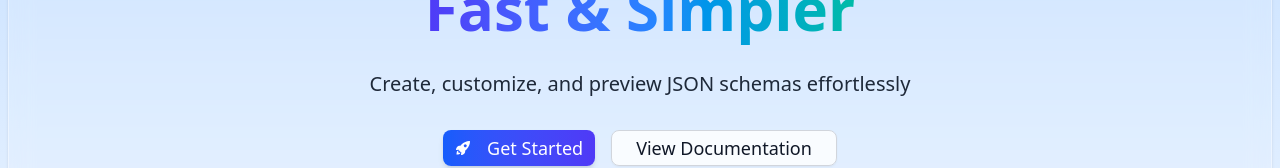
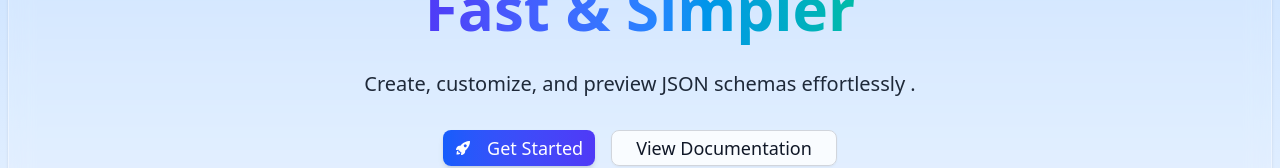
Before and after one commit to VishalChoudhary01/JSON-Builder, a Next.js app: page / in a window 1280 px wide. Shown: the part 241-409 px from the top of the page. Built offline with nearby package versions, Linux system fonts and the light colour scheme; a web font is replaced by a local one.

Commit message:
subheading changed

```diff
--- a/src/components/templates/Banner.jsx
+++ b/src/components/templates/Banner.jsx
@@ -18,7 +18,7 @@ const Banner = () => {
         </h1>
 
         <p className="text-gray-800 text-base sm:text-lg md:text-xl max-w-2xl mx-auto mb-8 font-medium">
-          Create, customize, and preview JSON schemas effortlessly
+          Create, customize, and preview JSON schemas effortlessly .
         </p>
 
         <div className="flex flex-col sm:flex-row justify-center items-center gap-4">
```
